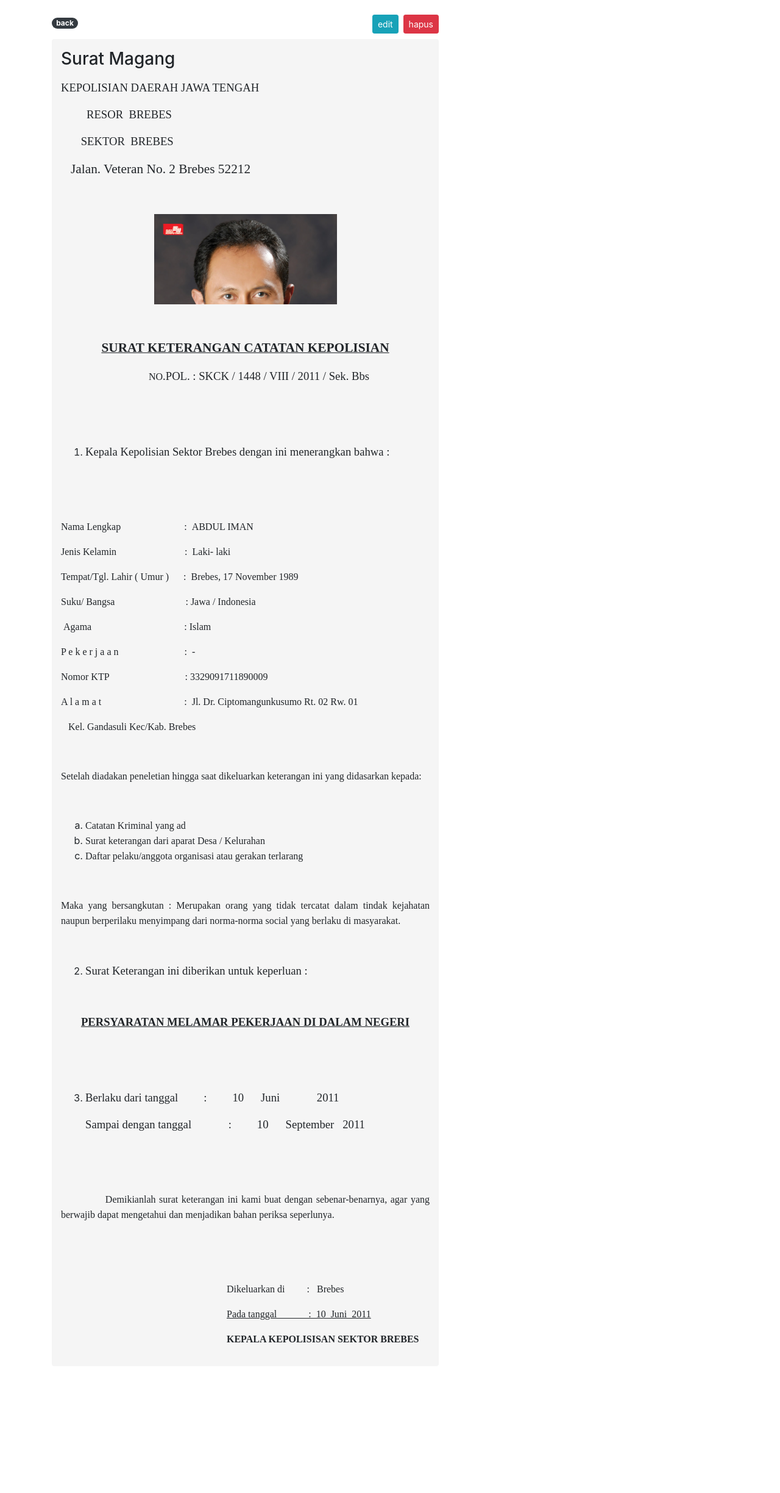
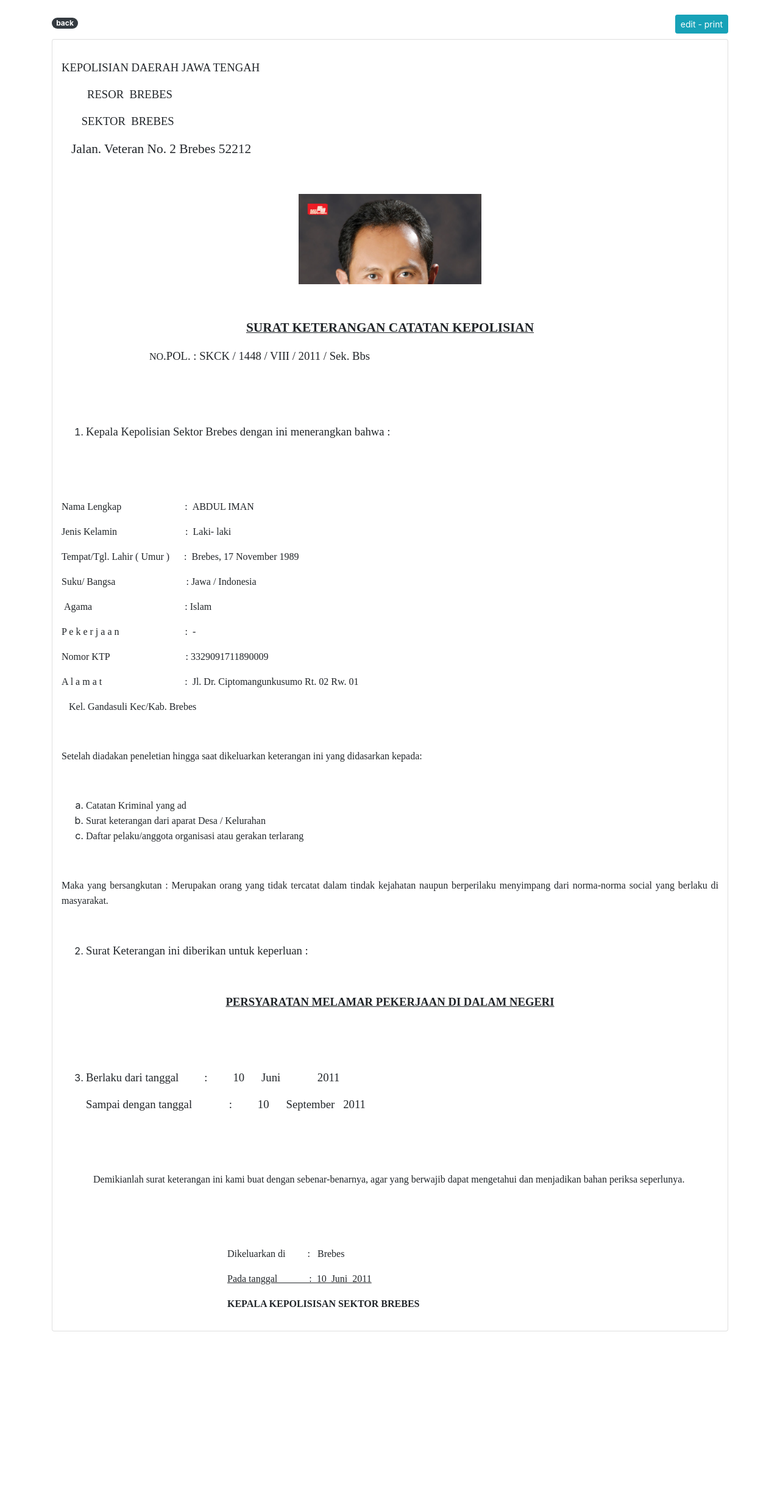
Before and after one commit to banqkandar/Aplikasi-buat-surat, a PHP site: page /detail-surat.php?id=5 in a window 1280 px wide. Shown: the whole page at 61% size. After the commit the page ends 2183 px from the top, so only its background shows below. Run offline with PHP 8.4, Linux system fonts and the light colour scheme; data comes from the database, SQL or seed files in the repository; some libraries are stand-ins or nearby versions.

Commit message:
update template surat

```diff
--- a/detail-surat.php
+++ b/detail-surat.php
@@ -39,24 +39,19 @@ include_once('config.php');
 
     <div class="container">
         <div class="row mt-4">
-            <div class="col-md-7">
+            <div class="col-md-12">
                 <?php
                 $id = $_GET['id'];
                 $ambil = $con->query("SELECT * FROM surat join jenis_surat USING(id_surat) WHERE id = '$id' ");
                 $hasil = $ambil->fetch_assoc();
                 ?>
                 <a href="hasil.php" class="badge badge-pill badge-dark">back</a>
-                <!-- <a href="hapus-detail.php?id=<?= $hasil['id']; ?>" class="btn btn-sm btn-danger float-right ml-2"><i
-                        class="fas fa-eye fa-lg"></i> hapus</a> -->
-                <a href="" class="btn btn-sm btn-danger float-right ml-2" data-toggle="modal" data-target="#exampleModalHapus">
-                    hapus</a>
+                <!-- <a href="" class="btn btn-sm btn-danger float-right ml-2" data-toggle="modal" data-target="#exampleModalHapus">
+                    hapus</a> -->
                 <a href="" class="btn btn-sm btn-info float-right" data-toggle="modal" data-target="#exampleModalLong">
-                    edit</a>
-                <div class="card my-3 py-3" style="background:#f5f5f5; border: none;">
+                    edit - print</a>
+                <div class="card my-3 py-3" style="">
                     <div class="container">
-
-                        <h3><?= $hasil['nama_surat']; ?></h3>
-                        <div class="hr"></div>
                         <p><?= $hasil['isi_surat'] ?></p>
                     </div>
                 </div>
--- a/hasil.php
+++ b/hasil.php
@@ -36,8 +36,6 @@ include_once('config.php');
                       <img class="card-img-top img-fluid" style="height: 100px;" src="images/output.svg">
                       <div class="card-body">
                         <h5 class="card-title"><?php echo $data['nama_surat'] ?></h5>
-                        <p class="card-text"><small class="text-muted">Last updated 3 mins
-                            ago</small></p>
                       </div>
                     </div>
                   </a>
--- a/index.php
+++ b/index.php
@@ -32,7 +32,6 @@ include_once('config.php');
                       <select class="form-control mt-4" name="nama_surat">
                         <?php
                           // query untuk menampilkan semua mata pelajaran dari tabel
-                          $query = "SELECT * FROM jenis_surat";
                           $hasil = mysqli_query($con, "SELECT * FROM jenis_surat");
                           while ($data = mysqli_fetch_array($hasil))
                           {
```
Also changed, not shown: uploads/logo-polisi.png (added), 1 other file.
